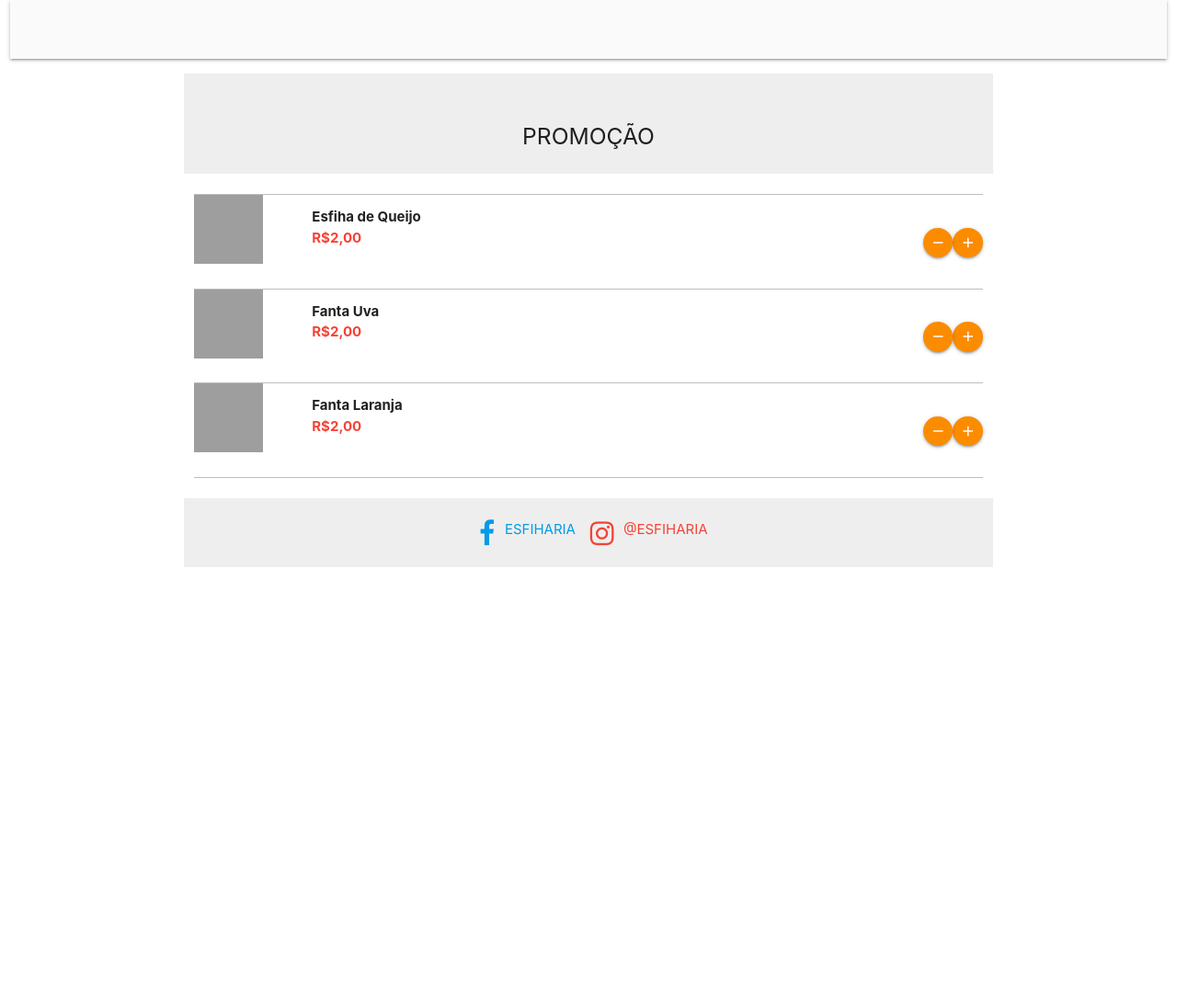
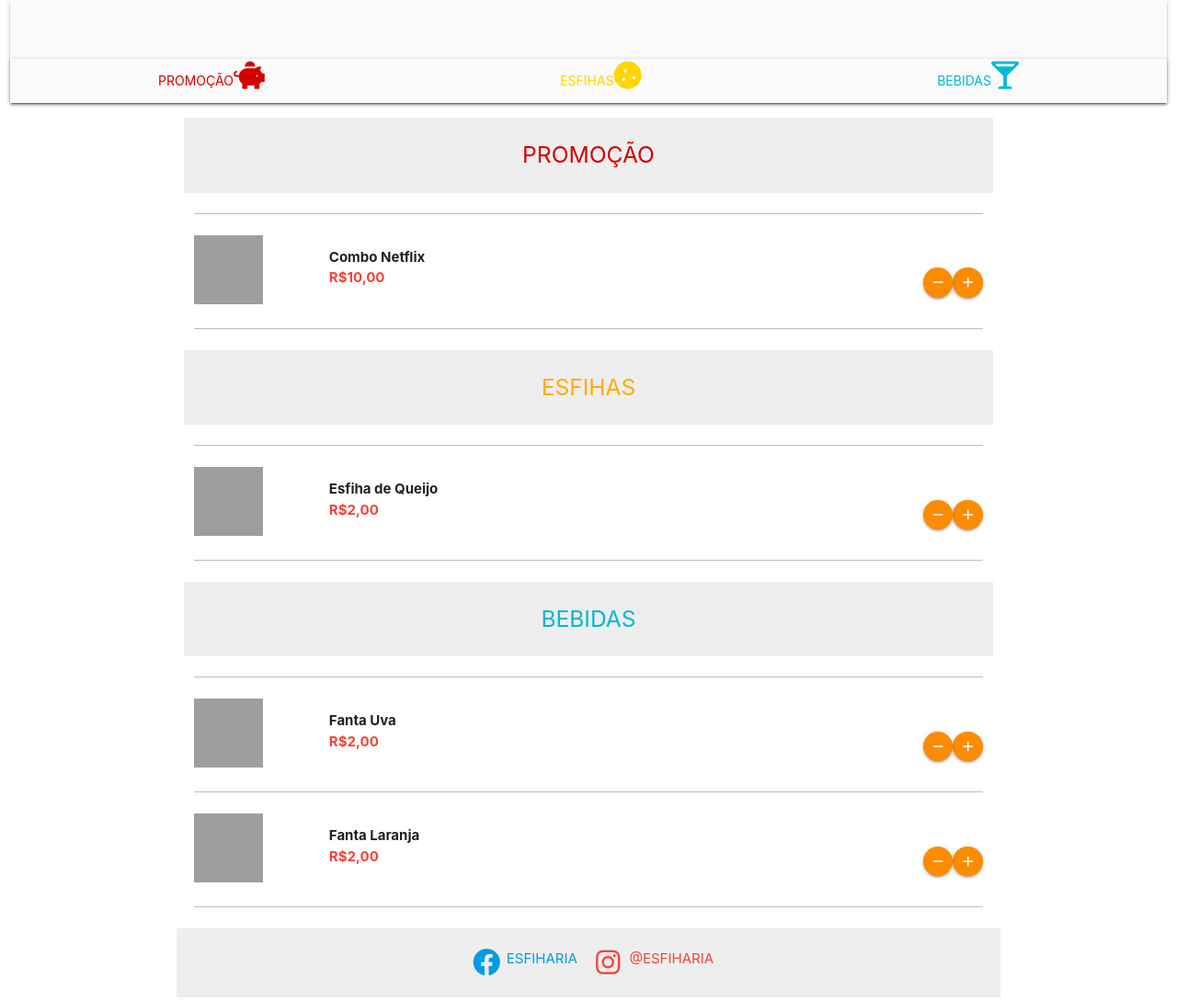
Before and after one commit to ZombieDaniel/zombiedaniel.github.io, a plain HTML site: page index.html in a window 1280 px wide. Shown: the whole page at 92% size. Before the commit the page ends 800 px from the top, so only its background shows below. Drawn offline with nearby package versions, Linux system fonts and the light colour scheme; grey boxes are pictures that could not be loaded.

Commit message:
Melhorando visual

```diff
--- a/index.html
+++ b/index.html
@@ -9,6 +9,7 @@
     <link rel="stylesheet" href="https://cdnjs.cloudflare.com/ajax/libs/materialize/1.0.0/css/materialize.min.css">
     <link rel="stylesheet" href="https://cdnjs.cloudflare.com/ajax/libs/font-awesome/4.7.0/css/font-awesome.css">
     <link href="https://fonts.googleapis.com/icon?family=Material+Icons" rel="stylesheet">
+    <link rel="stylesheet" href="https://cdnjs.cloudflare.com/ajax/libs/font-awesome/5.14.0/css/all.min.css">
 </head>
 
 <body>
@@ -17,30 +18,50 @@
         <div class="row">
             <div id="a" class="col s12 m12 l12 white">
                 <header>
-                    <nav class="grey lighten-5">
+                    <nav class="grey lighten-5 nav-extended">
                         <div class="nav-wrapper">
-
-                            <a href="#" data-target="slide-out" class="sidenav-trigger center hide-on-large-only"></a>
-                            <ul class="hide-on-med-and-down grey lighten-5">
+                        </div>
+                        <div class="nav-content">
+                            <ul class="tabs tabs-transparent tabs-fixed-width tab-demo z-depth-1">
+                              <li class="tab"><a class="hoverable waves-effect waves-red text-accent-4 active red-text" href="#promocao">Promoção<i
+                                class="small fas fa-piggy-bank"></i></a></li>
+                              <li class="tab"><a class="hoverable waves-effect waves-yellow text-accent-4 active yellow-text" href="#esfihas">Esfihas<i
+                                class="small fas fa-cookie"></i></a></li>
+                              <li class="tab"><a class="hoverable waves-effect waves-teal text-accent-4 active cyan-text" href="#bebidas">Bebidas<i
+                                class="small fas fa-glass-martini-alt"></i></a></li>
                             </ul>
-                        </div>
+                          </div>
                     </nav>
-                    <div class="container">
-                        <ul id="slide-out" class="sidenav grey lighten-5">
-                            <div class="divider"></div>
-                    </div>
                 </header>
 
                 <main>
                     <div class="container">
-                        <h5 class="center-align"><div class="col s12 l12 grey lighten-3"><br><br>PROMOÇÃO<br><br></div></h5>
-                        <div class="col s12 l12 white">
-                                <br><div class="divider grey lighten-1"></div>
+                        <h5 class="center-align red-text text-accent-4"><div class="col s12 l12 grey lighten-3"><br>PROMOÇÃO<br><br></div></h5>
+                        <div id="promocao" class="col s12 l12 white">
+                            <br><div class="divider grey lighten-1"></div><br>
+                              <div class="row valign-wrapper">
+                                <div class="col s2 m2 l2">
+                                    <img class="" width="75" height="75" src="https://encrypted-tbn0.gstatic.com/images?q=tbn%3AANd9GcQmwG2Az_zIXiE1zCrCVaE-qkwb4smjFT9luw&usqp=CAU">
+                                </div>
+                                <div class="col s9 m10 l10">
+                                  <b class="grey-text text-darken-4">
+                                    Combo Netflix</b><br>
+                                    <b class="red-text">R$10,00</b>
+                                    <a class="right waves-effect waves-light btn-floating btn-small orange darken-1"><i class="material-icons">add</i></a>
+                                    <a class="right waves-effect waves-light btn-floating btn-small orange darken-1"><i class="material-icons">remove</i></a>
+                                </span>
+                                </div>
+                            </div>
+                            <div class="divider grey lighten-1"></div><br>
+                        </div>
+                        <h5 class="center-align amber-text text-accent-4"><div class="col s12 l12 grey lighten-3"><br>ESFIHAS<br><br></div></h5>
+                        <div id="esfiha" class="col s12 l12 white">
+                                <br><div class="divider grey lighten-1"></div><br>
                                   <div class="row valign-wrapper">
-                                    <div class="col s2">
+                                    <div class="col s2 m2 l2">
                                         <img class="" width="75" height="75" src="https://imagem.band.com.br/12/f_355412.jpg">
                                     </div>
-                                    <div class="col s12">
+                                    <div class="col s9 m10 l10">
                                       <b class="grey-text text-darken-4">
                                         Esfiha de Queijo</b><br>
                                         <b class="red-text">R$2,00</b>
@@ -49,12 +70,16 @@
                                     </span>
                                     </div>
                                 </div>
-                                <div class="divider grey lighten-1"></div>
+                                <div class="divider grey lighten-1"></div><br>
+                            </div>
+                            <h5 class="center-align cyan-text text-accent-4"><div class="col s12 l12 grey lighten-3"><br>BEBIDAS<br><br></div></h5>
+                                <div id="bebidas" class="col s12 l12 white">
+                                <br><div class="divider grey lighten-1"></div><br>
                                 <div class="row valign-wrapper">
-                                    <div class="col s2">
+                                    <div class="col s2 m2 l2">
                                         <img class="" width="75" height="75" src="https://savegnago.vteximg.com.br/arquivos/ids/290401-600-600/REFRIGERANTE-FANTA-200ML-PET-UVA.jpg?v=636705281339000000">
                                     </div>
-                                    <div class="col s12">
+                                    <div class="col s9 m10 l10">
                                       <b class="grey-text text-darken-4">
                                         Fanta Uva</b><br>
                                         <b class="red-text">R$2,00</b>
@@ -62,12 +87,12 @@
                                         <a class="right waves-effect waves-light btn-floating btn-small orange darken-1"><i class="material-icons">remove</i></a>
                                     </div>
                                 </div>
-                                <div class="divider grey lighten-1"></div>
+                                <div class="divider grey lighten-1"></div><br>
                                 <div class="row valign-wrapper">
-                                    <div class="col s2">
+                                    <div class="col s2 m2 l2">
                                         <img class="" width="75" height="75" src="https://apoioentrega.vteximg.com.br/arquivos/ids/443753/184606.jpg?v=636855103678530000">
                                     </div>
-                                    <div class="col s12">
+                                    <div class="col s9 m10 l10">
                                       <b class="grey-text text-darken-4">
                                         Fanta Laranja</b><br>
                                         <b class="red-text">R$2,00</b>
@@ -75,7 +100,8 @@
                                         <a class="right waves-effect waves-light btn-floating btn-small orange darken-1"><i class="material-icons">remove</i></a>
                                     </div>
                                 </div>
-                                <div class="divider grey lighten-1"></div>
+                                <div class="divider grey lighten-1"></div><br>
+                                </div>
                                 <br>
 
                         </div>
@@ -86,9 +112,9 @@
                         <div class="col s12 l12 grey lighten-3 grey-text text-lighten-3 center">
                             <br>
                             <a class="center waves-effect waves-blue">ESFIHARIA<i
-                                    class="col s4 small fa fa-facebook"></i></a>
+                                    class="col s4 small fab fa-facebook"></i></a>
                             <a class="center red-text waves-effect waves-blue">@ESFIHARIA<i
-                                    class="col s4 small fa fa-instagram"></i></a>
+                                    class="col s4 small fab fa-instagram"></i></a>
                             <br><br>
                         </div>
                         <div class="container-fluid">
```
Also changed, not shown: css/style.css (added).
